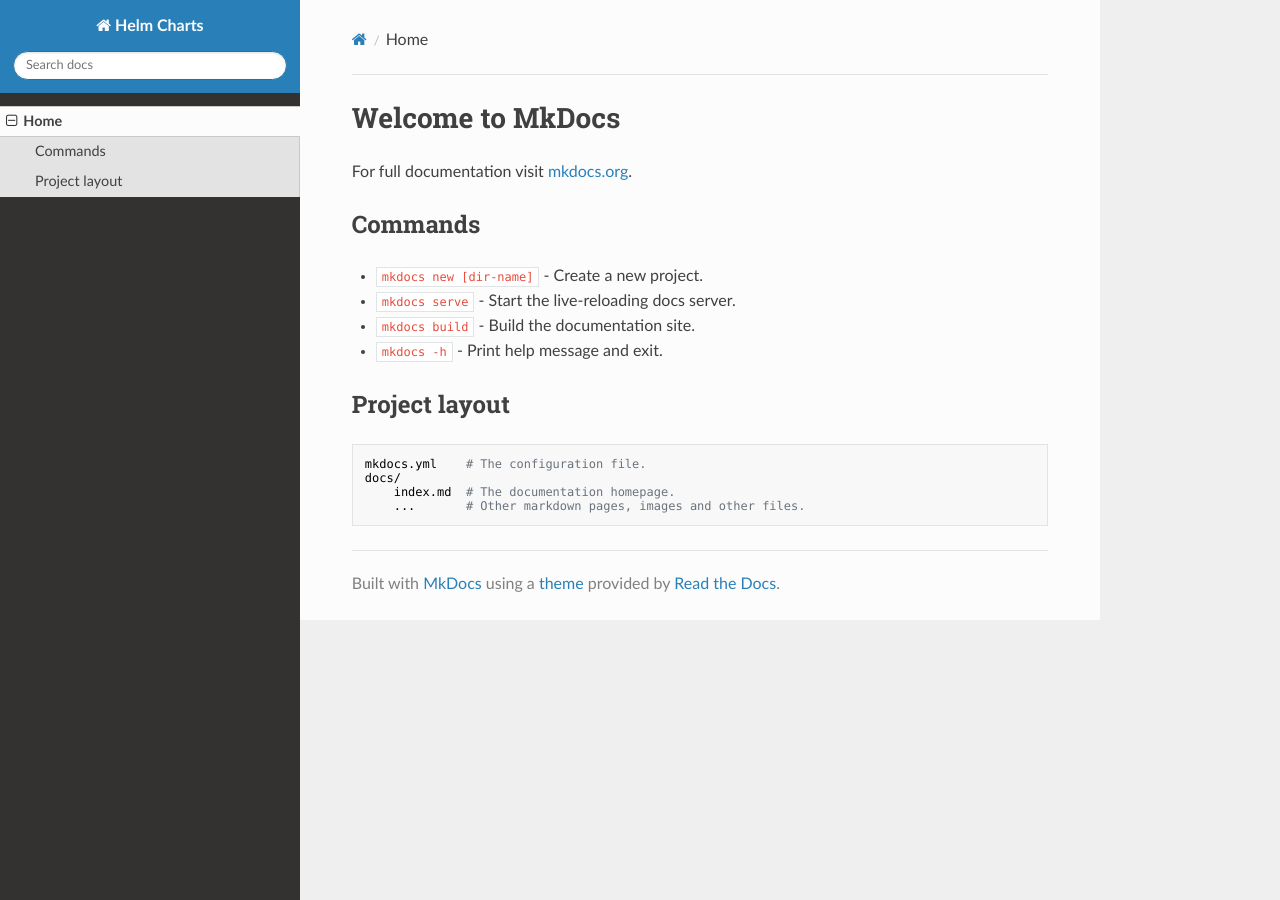
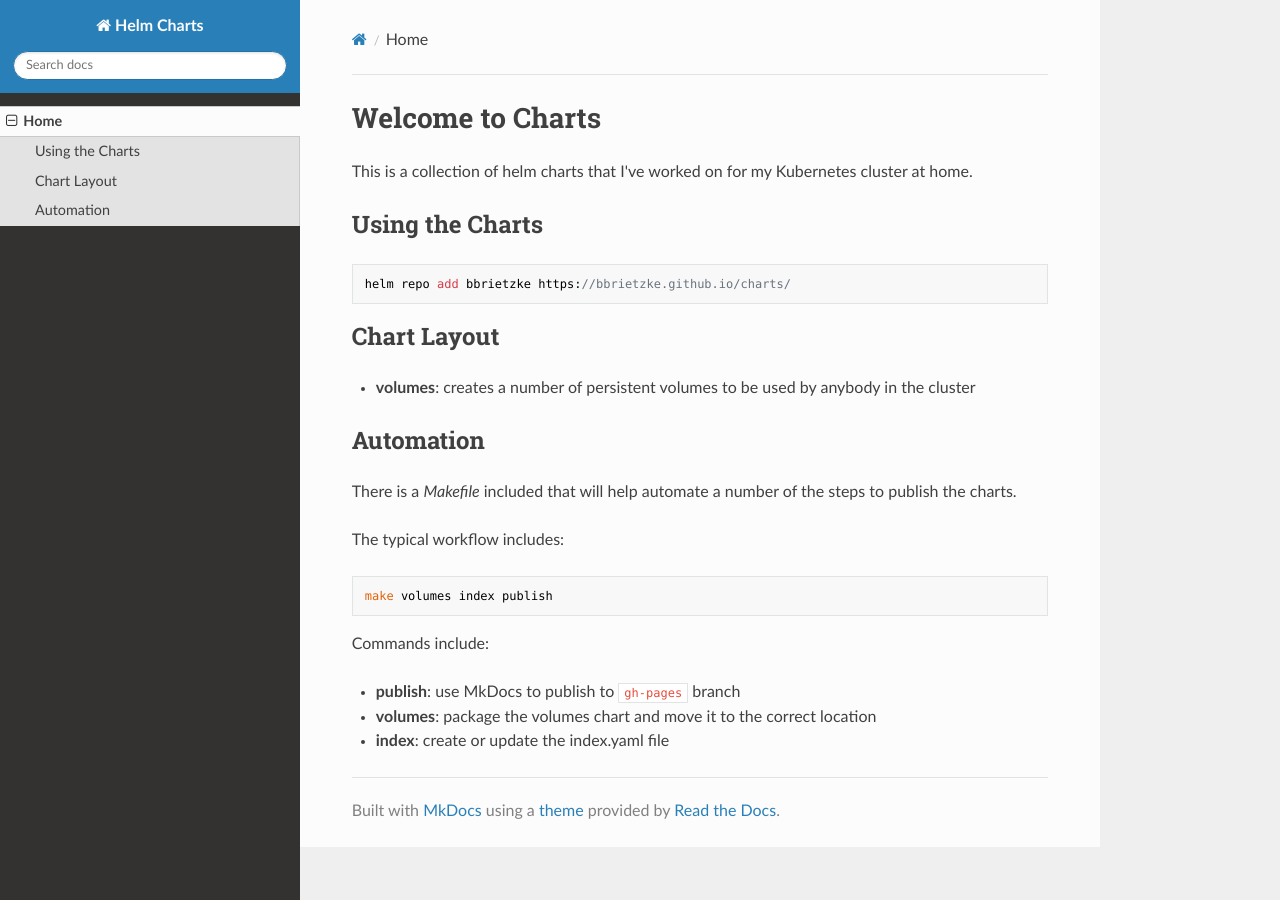
Before and after one commit to bbrietzke/charts, an MkDocs documentation site: the page built from docs/index.md, in a window 1280 px wide. Built offline with MkDocs 1.6.1, drawn with Linux system fonts in a browser that asks for light colours; nearby versions of some CDN libraries.

Commit message:
Adding persistent volume chart.

````diff
--- a/docs/index.md
+++ b/docs/index.md
@@ -1,17 +1,27 @@
-# Welcome to MkDocs
+# Welcome to Charts
 
-For full documentation visit [mkdocs.org](https://www.mkdocs.org).
+This is a collection of helm charts that I've worked on for my Kubernetes cluster at home.
 
-## Commands
+## Using the Charts
 
-* `mkdocs new [dir-name]` - Create a new project.
-* `mkdocs serve` - Start the live-reloading docs server.
-* `mkdocs build` - Build the documentation site.
-* `mkdocs -h` - Print help message and exit.
+```
+helm repo add bbrietzke https://bbrietzke.github.io/charts/
+```
 
-## Project layout
+## Chart Layout
+* __volumes__: creates a number of persistent volumes to be used by anybody in the cluster
 
-    mkdocs.yml    # The configuration file.
-    docs/
-        index.md  # The documentation homepage.
-        ...       # Other markdown pages, images and other files.
+## Automation
+There is a _Makefile_ included that will help automate a number of the steps to publish the charts.
+
+The typical workflow includes:
+
+```
+make volumes index publish
+```
+
+Commands include:
+
+* __publish__: use MkDocs to publish to `gh-pages` branch
+* __volumes__: package the volumes chart and move it to the correct location
+* __index__: create or update the index.yaml file
````
Also changed, not shown: docs/index.yaml (added, +14 -0 lines), 12 other files.
